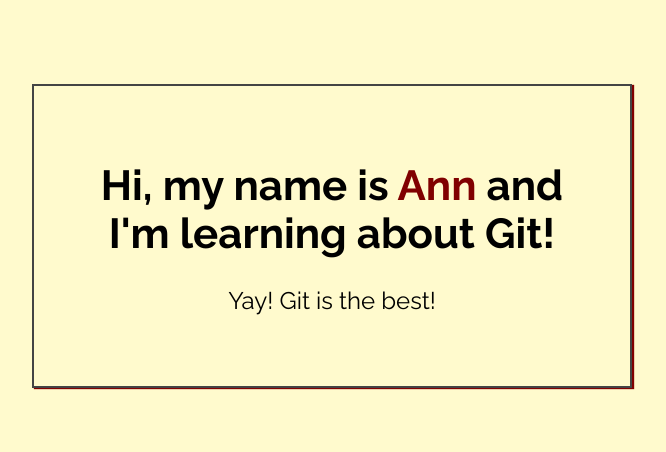
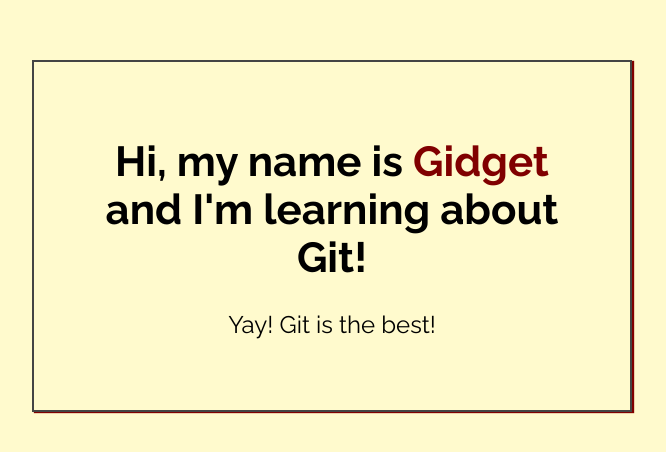
Before and after one commit to GidgetSaysGG/my-first-repo, a plain HTML site: page index.html in a window 1280 px wide. Shown: the part 164-616 px from the top of the page, without its empty margins (308-974 px from the left). Drawn offline with Linux system fonts and the light colour scheme.

Commit message:
added name to index.html

```diff
--- a/index.html
+++ b/index.html
@@ -14,7 +14,7 @@
 <body>
 
     <div class="greeting">
-        <h1>Hi, my name is <span class="highlight">Ann</span> and I'm learning about Git! </h1>
+        <h1>Hi, my name is <span class="highlight">Gidget</span> and I'm learning about Git! </h1>
 
         <p>Yay! Git is the best!</p>
     </div>
```
